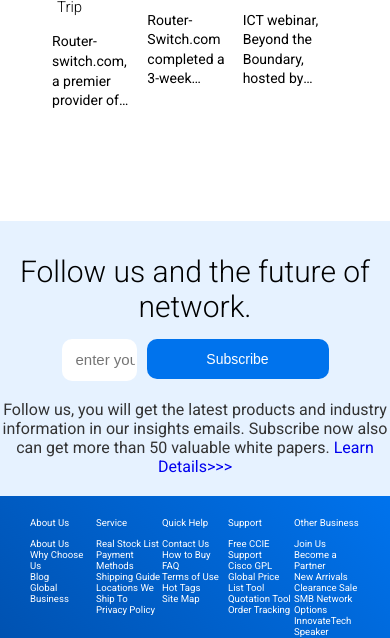
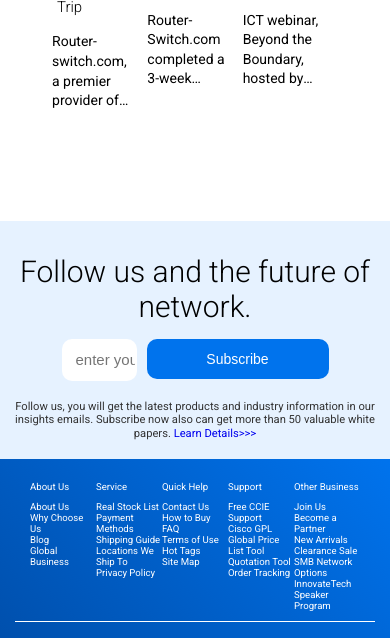
Before and after one commit to Devkhatri123/websiteCLone1, a plain HTML site: page index.html in a window 390 px wide. Shown: the part 9263-9901 px from the top of the page. Drawn offline with nearby package versions, Linux system fonts and the light colour scheme.

Commit message:
Update Index.css

```diff
--- a/Index.css
+++ b/Index.css
@@ -1117,4 +1117,7 @@ a {
     .keep_step .keep_step_Parapraph{
     font-size: clamp(0.9rem, 1.5vw, 2rem);
     }
+    .foot div p {
+        font-size: clamp(0.7rem, 1.5vw, 3rem);
+    }
 }
```
